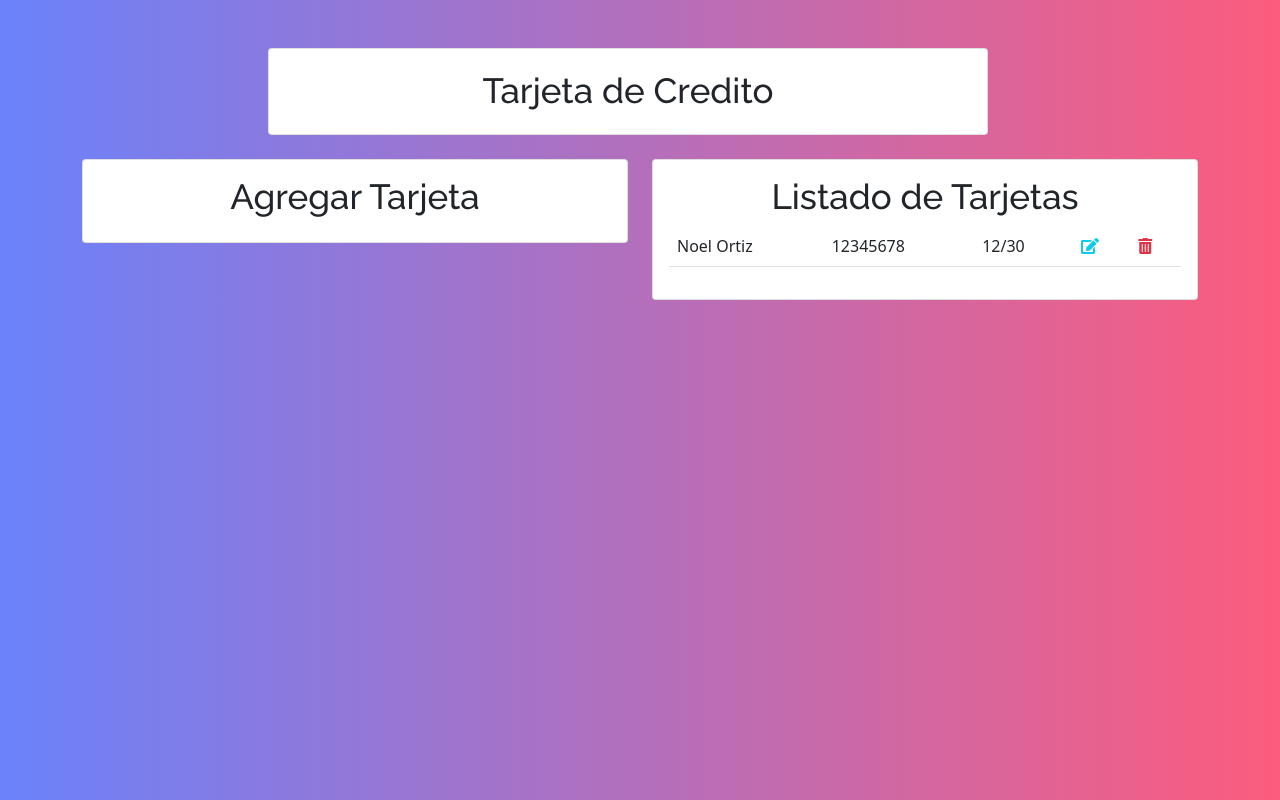
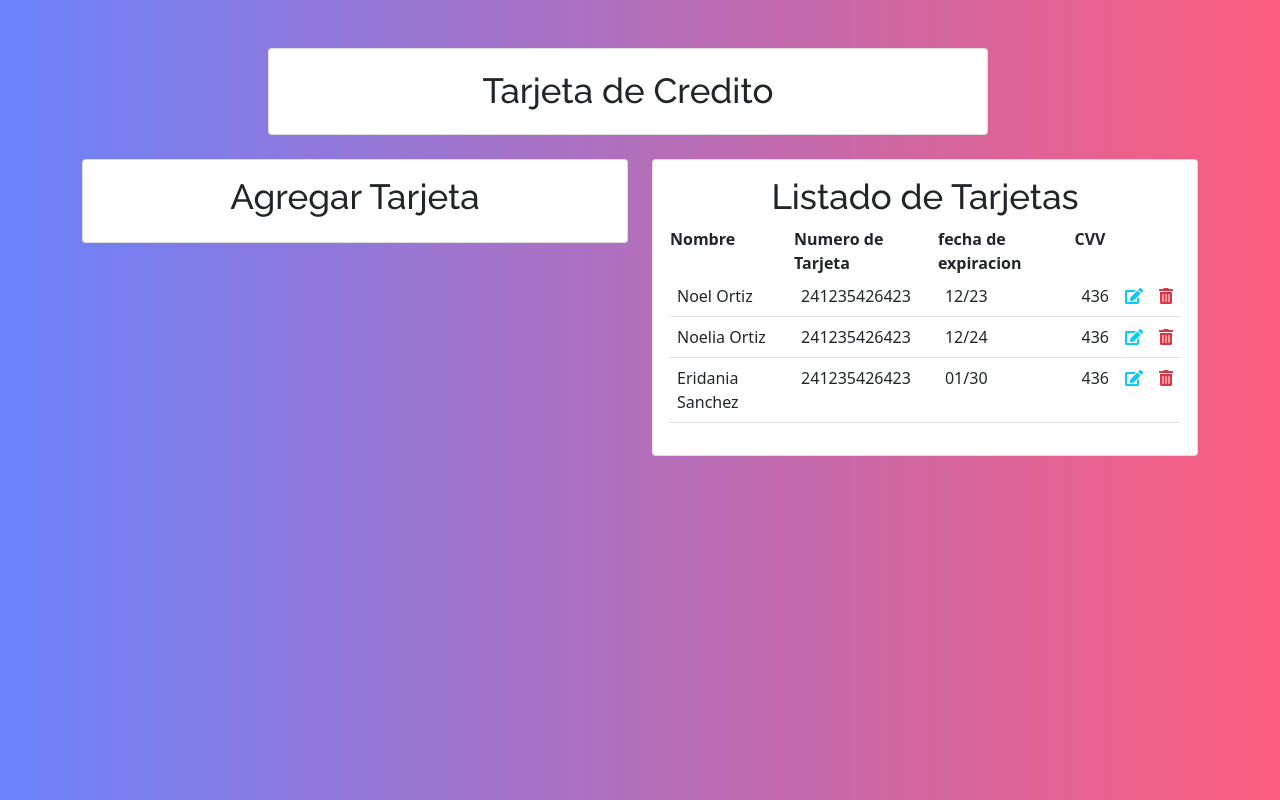
Before and after one commit to NoelDevs17/FeTarjetaCredito, an Angular app: page / in a window 1280 px wide. Built offline with nearby package versions, Linux system fonts and the light colour scheme.

Commit message:
iterando lista de empleados

```diff
--- a/src/app/components/tarjeta-credito/tarjeta-credito.component.html
+++ b/src/app/components/tarjeta-credito/tarjeta-credito.component.html
@@ -25,10 +25,15 @@
                 <h5 class="titulo">Listado de Tarjetas</h5>
                 <table class="table">
                     <tbody>
-                        <tr>
-                            <td>Noel Ortiz</td>
-                            <td>12345678</td>
-                            <td>12/30</td>
+                        <th>Nombre</th>
+                        <th>Numero de Tarjeta</th>
+                        <th>fecha de expiracion</th>
+                        <th>CVV</th>
+                        <tr *ngFor="let tarjeta of listaTarjetas">
+                            <td>{{tarjeta.titulo}}</td>
+                            <td>{{tarjeta.NumeroTarjeta}}</td>
+                            <td>{{tarjeta.FechaExpiracion}}</td>
+                            <td>{{tarjeta.cvv}}</td>
                             <td>
                                 <i class="fas fa-edit  text-info"></i>
                             </td>
--- a/src/app/components/tarjeta-credito/tarjeta-credito.component.ts
+++ b/src/app/components/tarjeta-credito/tarjeta-credito.component.ts
@@ -7,7 +7,11 @@ import { Component, OnInit } from '@angular/core';
 })
 export class TarjetaCreditoComponent implements OnInit {
 
-
+  listaTarjetas: any[] = [
+    {titulo: 'Noel Ortiz', NumeroTarjeta: '241235426423', FechaExpiracion: '12/23', cvv: '436' },
+    {titulo: 'Noelia Ortiz', NumeroTarjeta: '241235426423', FechaExpiracion: '12/24', cvv: '436' },
+    {titulo: 'Eridania Sanchez', NumeroTarjeta: '241235426423', FechaExpiracion: '01/30', cvv: '436' }
+  ]
 
   constructor() { }
 
```
